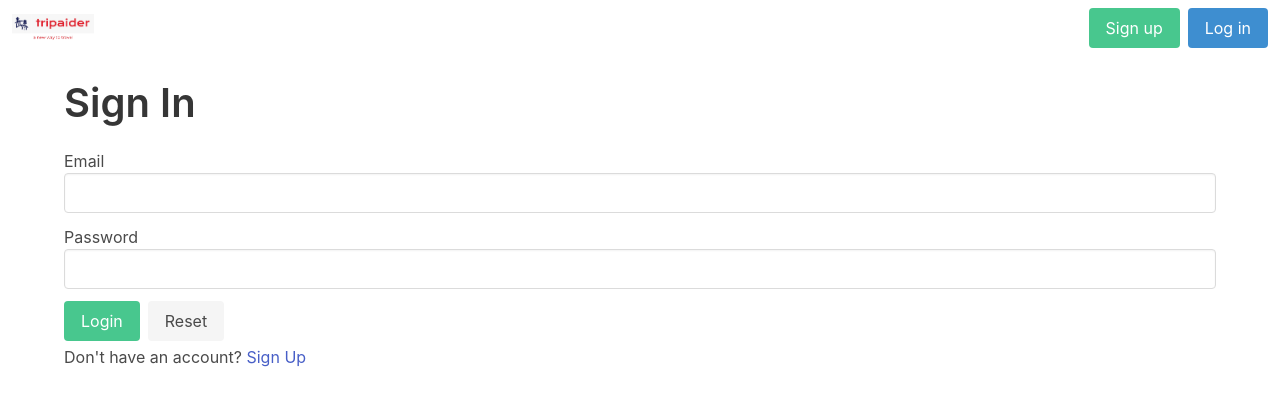
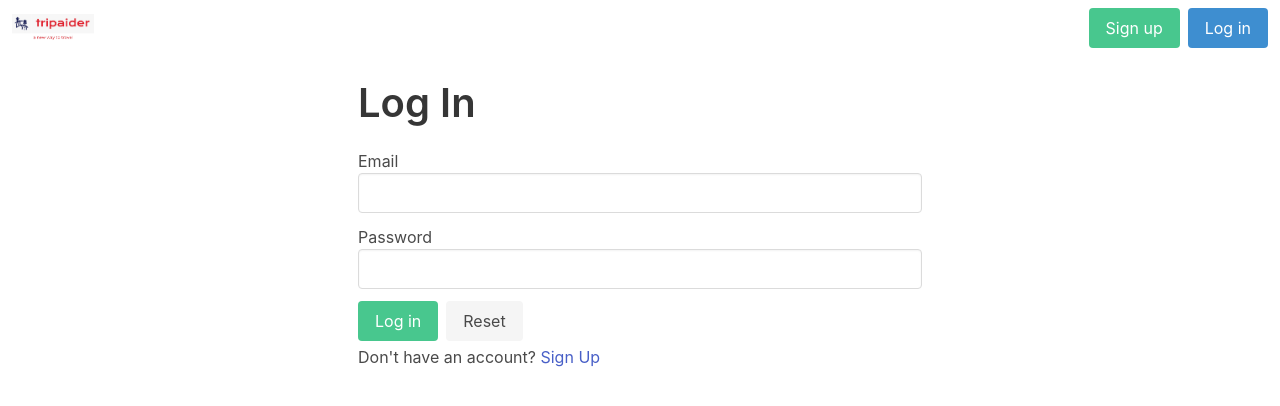
Before and after one commit to souviiik/tripaider-dot-com, a React (Create React App) app: page /login in a window 1280 px wide. Shown: the top 406 px of the page. Built offline with nearby package versions, Linux system fonts and the light colour scheme; no server answers; the HTML template or start-up script is replaced by a standard one.

Commit message:
centering the Sign Up and Log In form

```diff
--- a/src/components/auth/Login.js
+++ b/src/components/auth/Login.js
@@ -58,7 +58,9 @@ const Login = ({ login, isAuthenticated }) => {
         <title>Log in | tripaider - a new way to travel</title>
         <meta name="description" content="Helmet application" />
       </Helmet>
-      <h2 className="title is-size-2">Sign In</h2>
+      <div className="columns is-centered">
+        <div className="column is-half">
+          <h2 className="title is-size-2">Log In</h2>
           <form onSubmit={handleSubmit}>
             <Input
               label="Email"
@@ -80,9 +82,13 @@ const Login = ({ login, isAuthenticated }) => {
             />
             <div className="buttons">
               <button type="submit" className="button is-success">
-            Login
+                Log in
               </button>
-          <button type="reset" className="button is-light" onClick={resetForm}>
+              <button
+                type="reset"
+                className="button is-light"
+                onClick={resetForm}
+              >
                 Reset
               </button>
             </div>
@@ -113,6 +119,8 @@ const Login = ({ login, isAuthenticated }) => {
           <p className="my-1">
             Don't have an account? <Link to="/register">Sign Up</Link>
           </p>
+        </div>
+      </div>
     </Fragment>
   );
 };
--- a/src/components/auth/Register.js
+++ b/src/components/auth/Register.js
@@ -70,6 +70,8 @@ const Register = ({ setAlert, register, isAuthenticated }) => {
         <title>Sign up | tripaider - a new way to travel</title>
         <meta name="description" content="Helmet application" />
       </Helmet>
+      <div className="columns is-centered">
+        <div className="column is-half">
           <h2 className="title is-size-2">Sign Up</h2>
           <form onSubmit={handleSubmit}>
             <Input
@@ -143,17 +145,19 @@ const Register = ({ setAlert, register, isAuthenticated }) => {
               value={values.repass}
             />
             <div className="buttons">
-          <button
-            type="submit"
-            className="button is-success"
-          >
+              <button type="submit" className="button is-success">
                 Signup
               </button>
-          <button type="reset" className="button is-light" onClick={resetForm}>
+              <button
+                type="reset"
+                className="button is-light"
+                onClick={resetForm}
+              >
                 Reset
               </button>
             </div>
           </form>
+
           {/* <form className="form" onSubmit={onSubmit}>
         <div className="form-group">
           <input
@@ -200,6 +204,8 @@ const Register = ({ setAlert, register, isAuthenticated }) => {
           <p className="my-1">
             Already have an account? <Link to="/login">Sign In</Link>
           </p>
+        </div>
+      </div>
     </Fragment>
   );
 };
```
Lines whose indentation alone changed are shown as unchanged.
